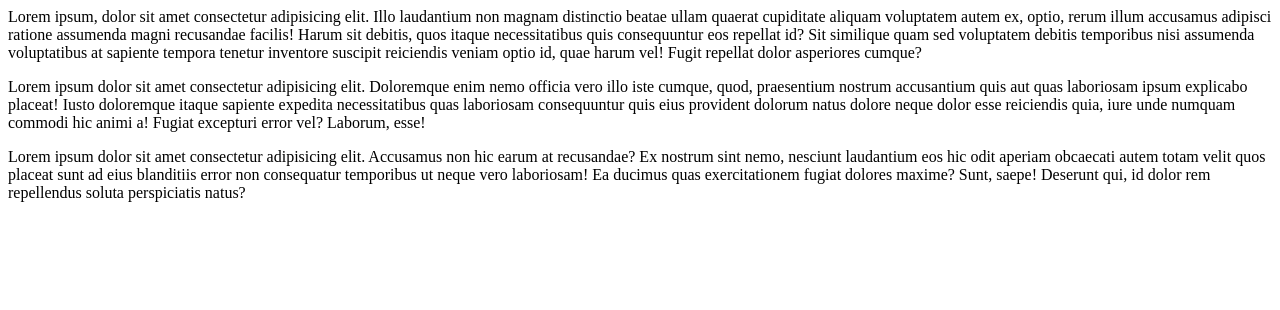
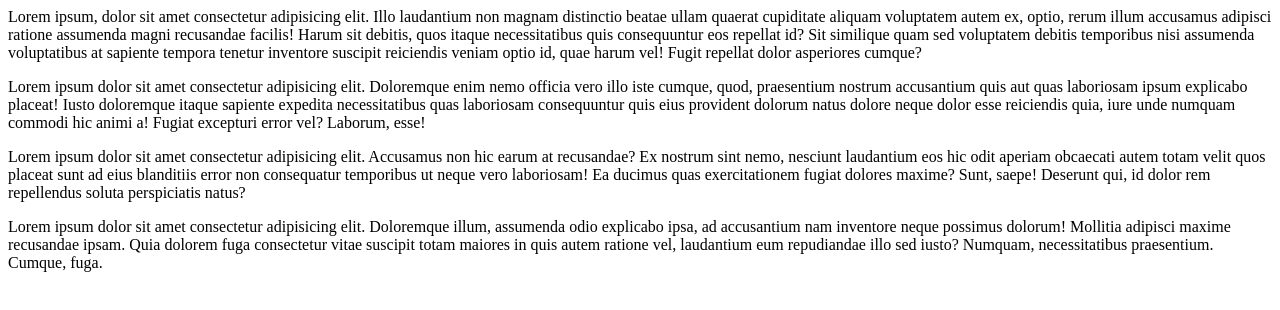
Before and after one commit to Shehe1/Santa, a plain HTML site: page index.html in a window 1280 px wide. Drawn offline with Linux system fonts and the light colour scheme.

Commit message:
My 4th commit

```diff
--- a/index.html
+++ b/index.html
@@ -26,6 +26,12 @@
         error non consequatur temporibus ut neque vero laboriosam! Ea ducimus quas exercitationem fugiat dolores maxime?
         Sunt, saepe! Deserunt qui, id dolor rem repellendus soluta perspiciatis natus?
     </p>
+    <p>
+        Lorem ipsum dolor sit amet consectetur adipisicing elit. Doloremque illum, assumenda odio explicabo ipsa, ad
+        accusantium nam inventore neque possimus dolorum! Mollitia adipisci maxime recusandae ipsam. Quia dolorem fuga
+        consectetur vitae suscipit totam maiores in quis autem ratione vel, laudantium eum repudiandae illo sed iusto?
+        Numquam, necessitatibus praesentium. Cumque, fuga.
+    </p>
 
 </body>
 
```
